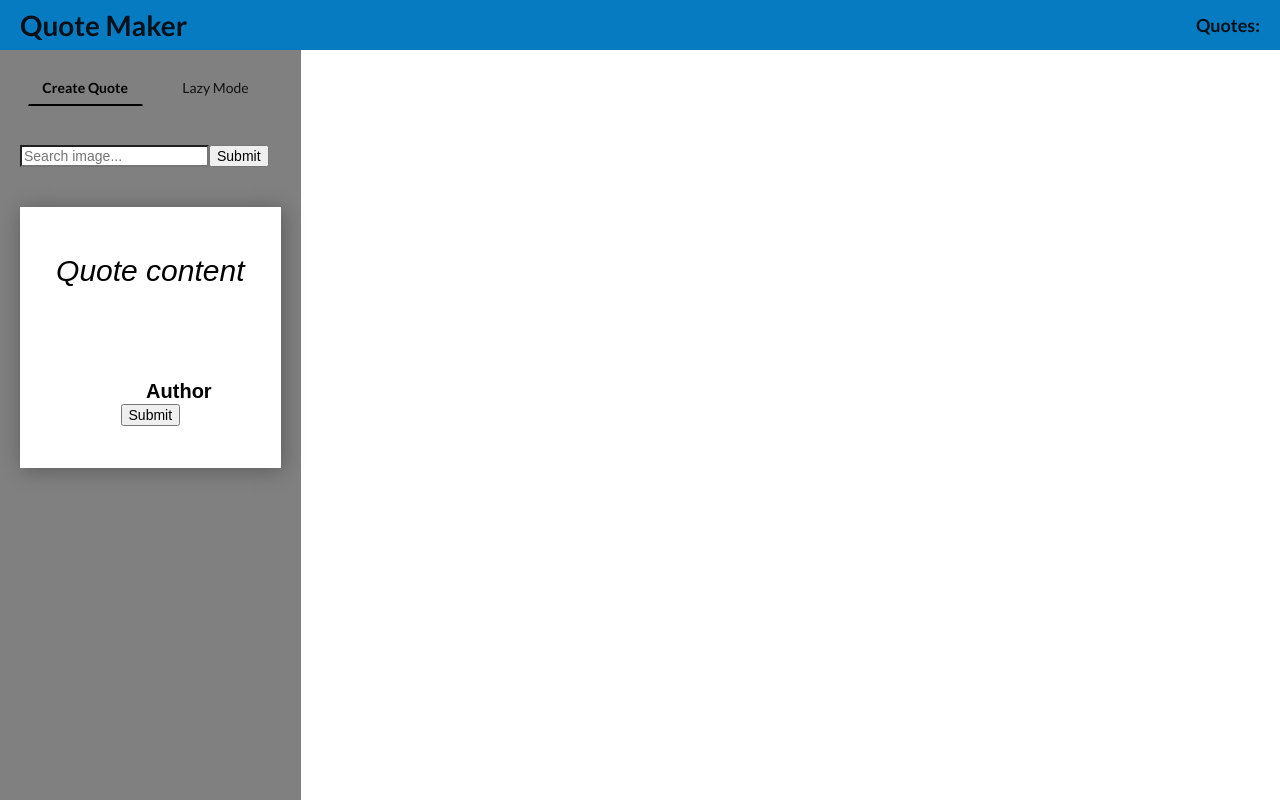
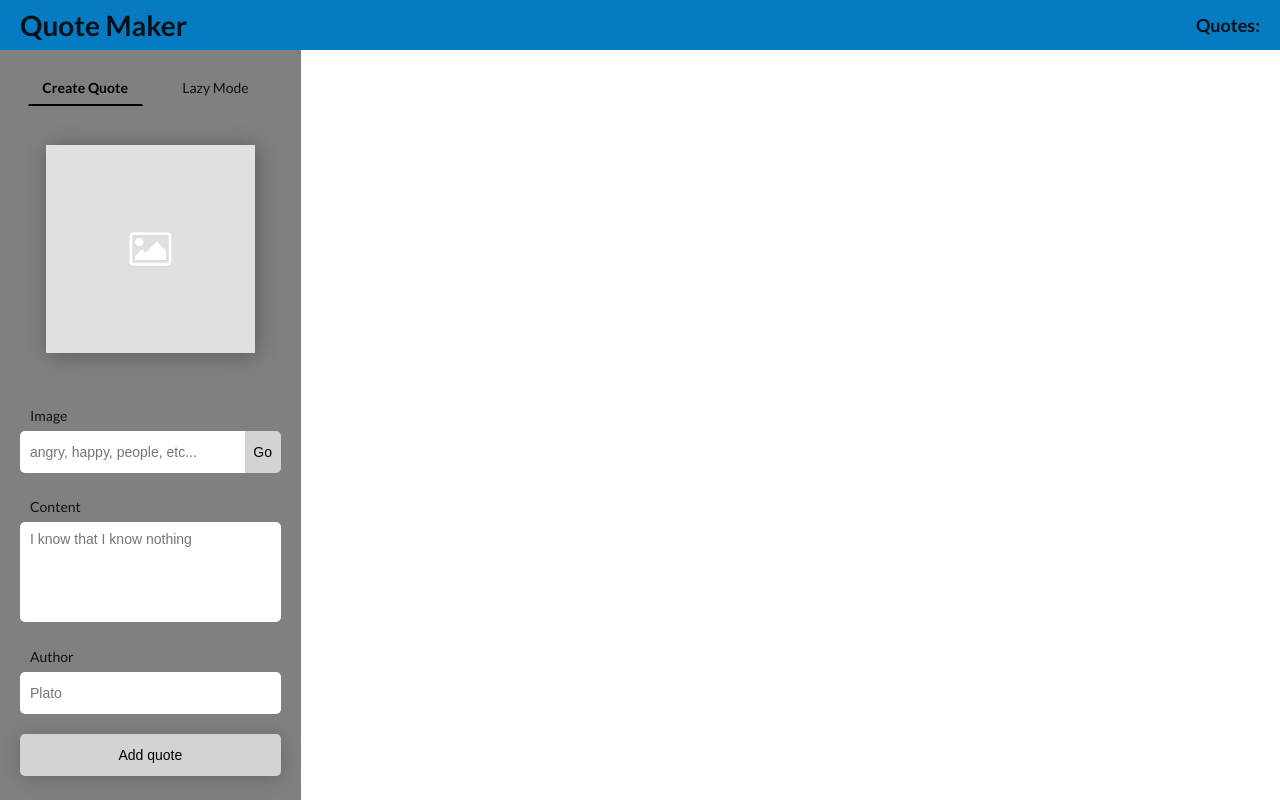
Before and after one commit to Sebachowa/colvin-test, a React (Create React App) app: page / in a window 1280 px wide. Built offline with nearby package versions, Linux system fonts and the light colour scheme.

Commit message:
Add redux-form to manage quote creation, Change logic to normal mode

```diff
--- a/package.json
+++ b/package.json
@@ -7,9 +7,11 @@
     "react": "^16.7.0",
     "react-dom": "^16.7.0",
     "react-redux": "^6.0.0",
+    "react-router-dom": "^4.3.1",
     "react-scripts": "2.1.2",
     "react-tabs": "^2.3.0",
     "redux": "^4.0.1",
+    "redux-form": "^8.1.0",
     "redux-saga": "^0.16.2",
     "styled-components": "^4.1.3",
     "uuid": "^3.3.2"
--- a/src/components/App.js
+++ b/src/components/App.js
@@ -1,4 +1,5 @@
 import React from 'react';
+import { BrowserRouter, Route } from 'react-router-dom';
 import styled from "styled-components"
 
 import QuoteList from './QuoteList'
--- a/src/components/QuoteCard/index.js
+++ b/src/components/QuoteCard/index.js
@@ -3,6 +3,7 @@ import React from 'react'
 import { Card, QuoteContent,QuoteBody, QuoteAuthor } from './styled.js'
 
 const QuoteCard = (props) => {
+console.log(props)
   const { content, image, author } = props.quote;
   return (
     <Card image={image}>
--- a/src/components/QuoteInput/index.js
+++ b/src/components/QuoteInput/index.js
@@ -1,71 +1,114 @@
 import React from 'react'
 import { connect } from 'react-redux';
-import { QuoteContainer, Form, Input, Textarea } from './styled.js'
+import { Field, reduxForm} from 'redux-form';
 import { addQuote } from './../../actions'
+import { FormContainer, Form, Input, Textarea, Button, ErrorContainer, Error, Label } from './styled.js'
 
 class QuoteInput extends React.Component {
-  state = {
-    author: '',
-    content: '',
-    errorMessage: ''
+  onSubmit = (formValues) => {
+    this.props.addQuote(formValues)
   }
 
-  getFontSize = () => {
-    const contentLength = this.state.content.length;
-    if (contentLength > 100) {
-      return '15px'
-    } else if (contentLength > 50) {
-      return '20px'
-    } else if (contentLength > 25) {
-      return '25px'
-    } else {
-      return '30px'
+  renderError({ error, touched}) {
+    if ( touched && error) {
+      return (
+        <Error>{error}</Error>
+      )
     }
   }
 
-  onQuoteSubmit = (event) => {
-    const { image, isRandom } = this.props;
-    const { content, author } = this.state;
-    event.preventDefault();
-    if (isRandom) {
-      this.props.addQuote({image, content: this.props.content, author: this.props.author})
-      this.setState({ errorMessage: '' })
-    } else {
-      this.props.addQuote({image, content, author})
-      this.setState({ errorMessage: '' })
-    }
+  renderTextArea = ({ input, meta }) => {
+    return (
+      <div>
+        <Label>{input.name.charAt(0).toUpperCase() + input.name.slice(1)}</Label>
+        <Textarea
+          {...input}
+          placeholder="I know that I know nothing"
+          image={this.props.image}
+          font={this.getFontSize}
+          type="text"
+          value={this.props.randomContent}
+        />
+        <ErrorContainer>
+          {this.renderError(meta)}
+        </ErrorContainer>
+      </div>
+    )
+  }
+
+  renderInput = ({ input, meta }) => {
+    return (
+      <div>
+        <Label>{input.name.charAt(0).toUpperCase() + input.name.slice(1)}</Label>
+        <Input
+          {...input}
+          placeholder="Plato"
+          image={this.props.image}
+          autoComplete="off"
+          value={this.props.randomAuthor}
+        />
+        <ErrorContainer>
+          {this.renderError(meta)}
+        </ErrorContainer>
+      </div>
+    )
+  }
+
+  renderImage = ({ input, meta }) => {
+      this.props.change('image', this.props.image);
+    return (
+      <div>
+        <input
+          {...input}
+          type="hidden"
+        />
+        <ErrorContainer>
+          {this.renderError(meta)}
+        </ErrorContainer>
+      </div>
+    )
   }
 
   render() {
     return (
-      <QuoteContainer image={this.props.image}>
-        <Form onSubmit={this.onQuoteSubmit}>
-          <Textarea
-            ref='textArea'
-            onChange={(e) => this.props.isRandom ? null : this.setState({ content: e.target.value })}
-            value={this.props.isRandom ? this.props.content : this.state.content}
-            type="text"
-            placeholder="Quote content"
-            image={this.props.image}
-            font={this.getFontSize}
-          />
-          <Input
-            onChange={(e) => this.props.isRandom ? null : this.setState({ author: e.target.value })}
-            value={this.props.isRandom ? this.props.author : this.state.author}
-            type="text"
-            placeholder="Author"
-            image={this.props.image}
-          />
-          <input type="submit"/>
+      <FormContainer image={this.props.image}>
+        <Form onSubmit={this.props.handleSubmit(this.onSubmit)}>
+          <Field name="image" image={this.props.image} component={this.renderImage}/>
+          <Field name="content" component={this.renderTextArea} />
+          <Field name="author" component={this.renderInput} />
+          <Button>Add quote</Button>
         </Form>
-        <p>{this.state.errorMessage}</p>
-      </QuoteContainer>
+      </FormContainer>
     )
   }
 }
 
-const mapDispatchToProps = {
-  addQuote
+const validate = (formValues) => {
+  const errors = {}
+  if (!formValues.content) {
+    errors.content = "Please write something!";
+  }
+
+  if (!formValues.author) {
+    errors.author = "Please enter an author!";
+  }
+
+  if (!formValues.image) {
+    errors.image = "Please selected an image!";
+  }
+
+  return errors;
 }
 
-export default connect(null, mapDispatchToProps)(QuoteInput);
+const mapStateToProps = (state) => {
+  return {
+    image: state.quotes.image
+  }
+}
+
+const formWrapped = reduxForm({
+  form: 'quoteCreate',
+  validate
+})(QuoteInput)
+
+export default connect(mapStateToProps, { addQuote })(formWrapped)
--- a/src/components/QuoteInput/styled.js
+++ b/src/components/QuoteInput/styled.js
@@ -1,88 +1,62 @@
 import styled from 'styled-components'
 
-export const QuoteContainer = styled.div`
-  margin-top: 40px;
-  background-color: white;
-  background-image: url('${props => props.image}');
-  background-size: cover;
-  background-repeat: no-repeat;
-  background-position: center;
+export const FormContainer = styled.div`
+`;
+
+export const Form = styled.form`
+  margin: 0 auto;
   width: 100%;
-  padding-top: 100%;
-  position: relative;
-  box-shadow: 2px 2px 20px rgba(0, 0, 0, 0.3);
-  :after {
-    content: "";
-    position: absolute;
-    top: 0; bottom: 0; left: 0; right: 0;
-    background: ${props => props.image ? 'rgba(0,0,0,0.5)' : 'none'};
-    pointer-events: none;
-    z-index: 2;
+`;
+
+export const Input = styled.input`
+  width: 100%;
+  border: none;
+  line-height: 40px;
+  padding-left: 10px;
+  color: black;
+  border-radius: 5px;
+  outline: none;
+`;
+
+export const Textarea = styled.textarea`
+  width: 100%;
+  height: 100px;
+  border: none;
+  line-height: 30px;
+  padding-left: 10px;
+  color: black;
+  border-radius: 5px;
+  resize: none;
+  outline: none;
+`;
+
+export const Button = styled.button`
+  width: 100%;
+  border-radius: 5px;
+  border: none;
+  line-height: 40px;
+  background-color: lightgray;
+  cursor: pointer;
+  transition: all 0.3s ease;
+  box-shadow: 0px 2px 20px rgba(0,0,0,0.2);
+  :hover {
+    box-shadow: 0px 0px 20px rgba(0,0,0,0);
+    color: #067bc2;
   }
 `;
 
-export const Form = styled.form`
-  position: absolute;
-  top: 0;
-  right: 0;
-  left: 0;
-  bottom: 0;
-  display: flex;
-  flex-direction: column;
-  justify-content: center;
-  align-items: center;
-  color: white;
-  z-index: 3;
+export const ErrorContainer = styled.div`
+  height: 20px;
+  width: 100%;
+  color: red;
 `;
 
-export const Input = styled.input`
-    border:none;
-    background-image:none;
-    background-color:transparent;
-    -webkit-box-shadow: none;
-    -moz-box-shadow: none;
-    box-shadow: none;
-    outline: none;
-    font-size: 20px;
-    text-align: center;
-    z-index: 3;
-    width: 80%;
-    font-size: 20px;
-    font-weight: bold;
-    text-align: right;
-    color: ${props => props.image ? 'white' : 'black'};
-    ::placeholder {
-      width: 80%;
-      font-size: 20px;
-      font-weight: bold;
-      text-align: right;
-      color: ${props => props.image ? 'white' : 'black'};
-    }
+export const Error = styled.p`
+  color: red;
 `;
 
-export const Textarea = styled.textarea`
-    height: 50%;
-    width: 80%;
-    line-height: 40px;
-    border:none;
-    background-image:none;
-    background-color:transparent;
-    -webkit-box-shadow: none;
-    -moz-box-shadow: none;
-    box-shadow: none;
-    outline: none;
-    font-size: ${props => props.font};
-    text-align: center;
-    resize: none;
-    z-index: 3;
-    font-style: italic;
-    text-align: center;
-    color: ${props => props.image ? 'white' : 'black'};
-    width: 80%;
-    ::placeholder {
-      color: ${props => props.image ? 'white' : 'black'};
-      font-size: 30px;
-      font-style: italic;
-      text-align: center;
-    }
+export const Label = styled.p`
+  padding-left: 10px;
+  padding-bottom: 5px;
+  margin: 0;
 `;
--- a/src/components/QuoteList/index.js
+++ b/src/components/QuoteList/index.js
@@ -19,7 +19,6 @@ class QuoteList extends Component {
 }
 
 const mapStateToProps = state => {
-  console.log(state)
   return {
     quotes: state.quotes.list
   }
--- a/src/components/SearchImage/index.js
+++ b/src/components/SearchImage/index.js
@@ -1,6 +1,8 @@
 import React from 'react';
 import { connect } from 'react-redux';
 import { getImage, setTerm } from '../../actions'
+import { FormContainer, Input, ImageContainer, Image, Button, Label } from './styled.js'
+import imagePlaceholder from './../../images/image-placeholder.png';
 
 class SearchImage extends React.Component {
 
@@ -10,18 +12,23 @@ class SearchImage extends React.Component {
   }
 
   render() {
+    console.log(this.props)
     return (
       <div>
-        <form onSubmit={this.onFormSubmit}>
-          <input
+        <ImageContainer>
+          <Image image={this.props.image} placeholder={imagePlaceholder} alt="" />
+        </ImageContainer>
+        <Label>Image</Label>
+        <FormContainer onSubmit={this.onFormSubmit}>
+          <Input
             type="text"
             value={this.props.term}
             onChange={e => this.props.setTerm(e.target.value)}
-            onBlur={this.onFormSubmit}
-            placeholder="Search image..."
+            // onBlur={this.onFormSubmit}
+            placeholder="angry, happy, people, etc..."
           />
-          <input type="submit" value="Submit" />
-        </form>
+          <Button>Go</Button>
+        </FormContainer>
       </div>
     )
   }
@@ -29,7 +36,8 @@ class SearchImage extends React.Component {
 
 const mapStateToProps = (state) => {
   return {
-    term: state.term
+    term: state.quotes.term,
+    image: state.quotes.image
   }
 }
 
--- /dev/null
+++ b/src/components/SearchImage/styled.js
@@ -0,0 +1,56 @@
+import styled from 'styled-components'
+
+export const FormContainer = styled.form`
+  margin: 0 auto;
+  width: 100%;
+  padding-bottom: 4px;
+  display: flex;
+`;
+
+export const Input = styled.input`
+  flex: 0 1 100%;
+  width: 100px;
+  border: none;
+  line-height: 40px;
+  padding-left: 10px;
+  color: black;
+  border-radius: 5px 0 0 5px;
+  outline: none;
+`;
+
+export const Button = styled.button`
+  width: 40px;
+  border-radius: 0px 5px 5px 0;
+  border: none;
+  background-color: lightgray;
+  cursor: pointer;
+  transition: all 0.1s ease;
+  :hover {
+    font-weight: bold;
+  }
+`;
+
+export const ImageContainer = styled.div`
+  position: relative;
+  width: 100%;
+  padding-bottom: 100%;
+`;
+
+export const Image = styled.div`
+  position: absolute;
+  right: calc(50% - 80%/2);
+  width: 80%;
+  height: 80%;
+  background-color: white;
+  background-image: url('${props => props.image ? props.image : props.placeholder}');
+  background-size: cover;
+  background-repeat: no-repeat;
+  background-position: center;
+  box-shadow: 2px 2px 20px rgba(0, 0, 0, 0.3);
+`;
+
+export const Label = styled.p`
+  padding-left: 10px;
+  padding-bottom: 5px;
+  margin: 0;
+`;
--- a/src/components/Sidebar/index.js
+++ b/src/components/Sidebar/index.js
@@ -18,19 +18,10 @@ const Sidebar = (props) => {
         </TabList>
         <TabPanel>
           <SearchImage />
-          <QuoteInput
-            image={props.image}
-            isRandom={false}
-          />
+          <QuoteInput />
         </TabPanel>
         <TabPanel>
           <RandomSelector />
-          <QuoteInput
-            isRandom={true}
-            image={props.randomImage}
-            author={props.randomQuote.author}
-            content={props.randomQuote.content}
-          />
         </TabPanel>
       </Tabs>
     </SidebarContainer>
@@ -38,12 +29,11 @@ const Sidebar = (props) => {
 }
 
 const mapStateToProps = (state) => {
-  console.log(state)
   return {
     quotes: state.quotes.list,
     image: state.quotes.image,
-    randomQuote: state.randomQuote,
-    randomImage: state.randomImage
+    randomQuote: state.randomQuote.randomQuote,
+    randomImage: state.randomQuote.randomImage
   }
 }
 
--- a/src/reducers/index.js
+++ b/src/reducers/index.js
@@ -1,8 +1,10 @@
 import { combineReducers } from "redux";
 import { quotesReducer } from './quotesReducer';
 import { randomQuoteReducer } from './randomQuoteReducer';
+import { reducer as formReducer } from 'redux-form';
 
 export default combineReducers({
   quotes: quotesReducer,
-  randomQuote: randomQuoteReducer
+  randomQuote: randomQuoteReducer,
+  form: formReducer
 })
--- a/src/reducers/quotesReducer.js
+++ b/src/reducers/quotesReducer.js
@@ -7,7 +7,7 @@ export const initialState = {
 export const quotesReducer = (state = initialState, action) => {
   switch (action.type) {
     case 'ADD_QUOTE':
-      return {...state, quoteList: [...state.list, action.payload]}
+      return {...state, list: [...state.list, action.payload]}
     case 'EDIT_QUOTE':
       return state.list.map(quote => quote.id === action.payload.id ? action.payload : quote);
     case 'REMOVE_QUOTE':
--- a/src/sagas/index.js
+++ b/src/sagas/index.js
@@ -47,7 +47,6 @@ function* actionWatcher() {
   yield takeLatest('GET_RANDOM_QUOTE', fetchRandomQuote)
   yield takeLatest('GET_RANDOM_IMAGE', fetchRandomImage)
   yield takeLatest('GET_IMAGE', fetchImage)
-
 }
 
 export default function* rootSaga() {
```
Also changed, not shown: src/images/image-placeholder.png (added), 1 other file (tests, documents, lock files or other folders).
